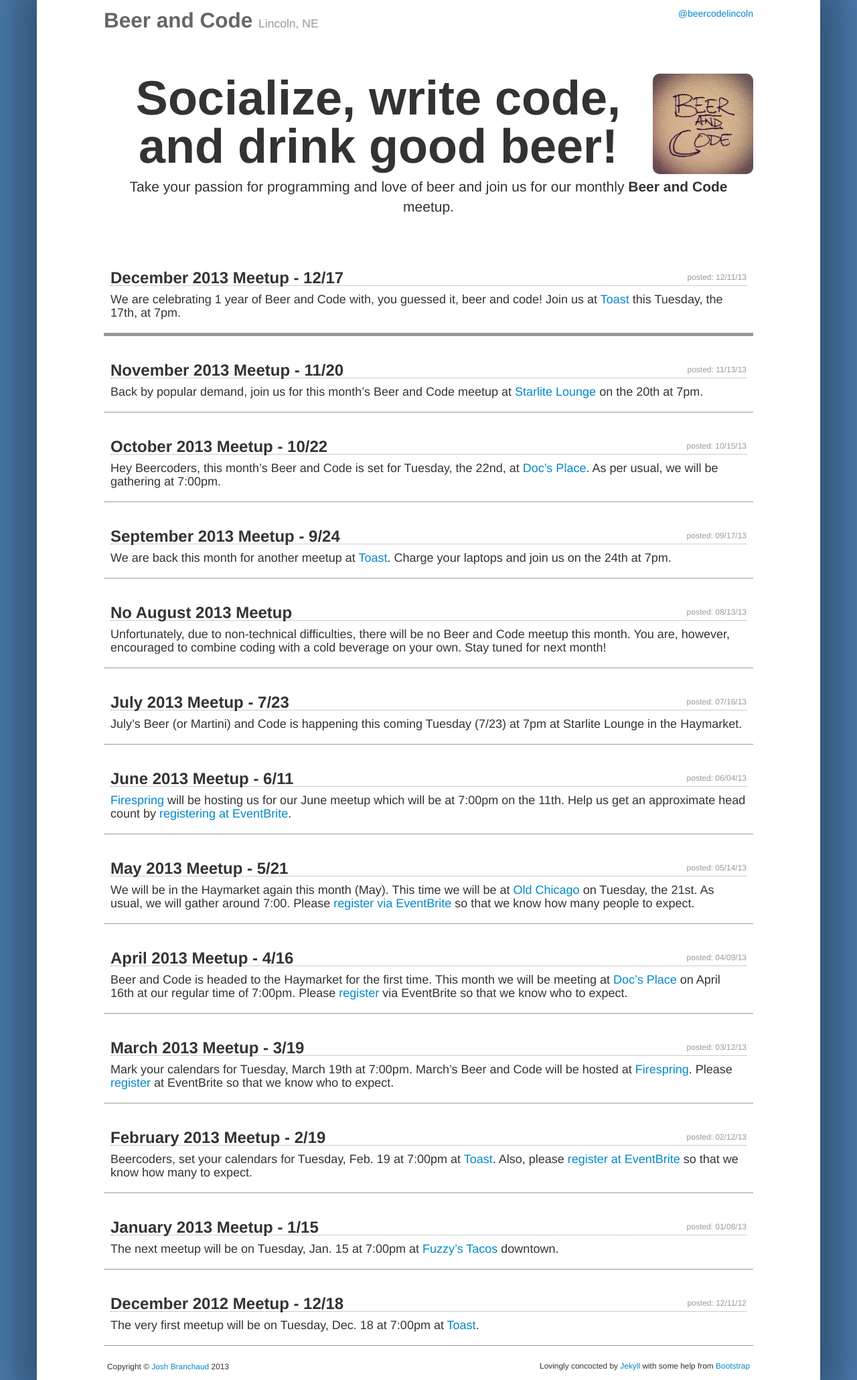
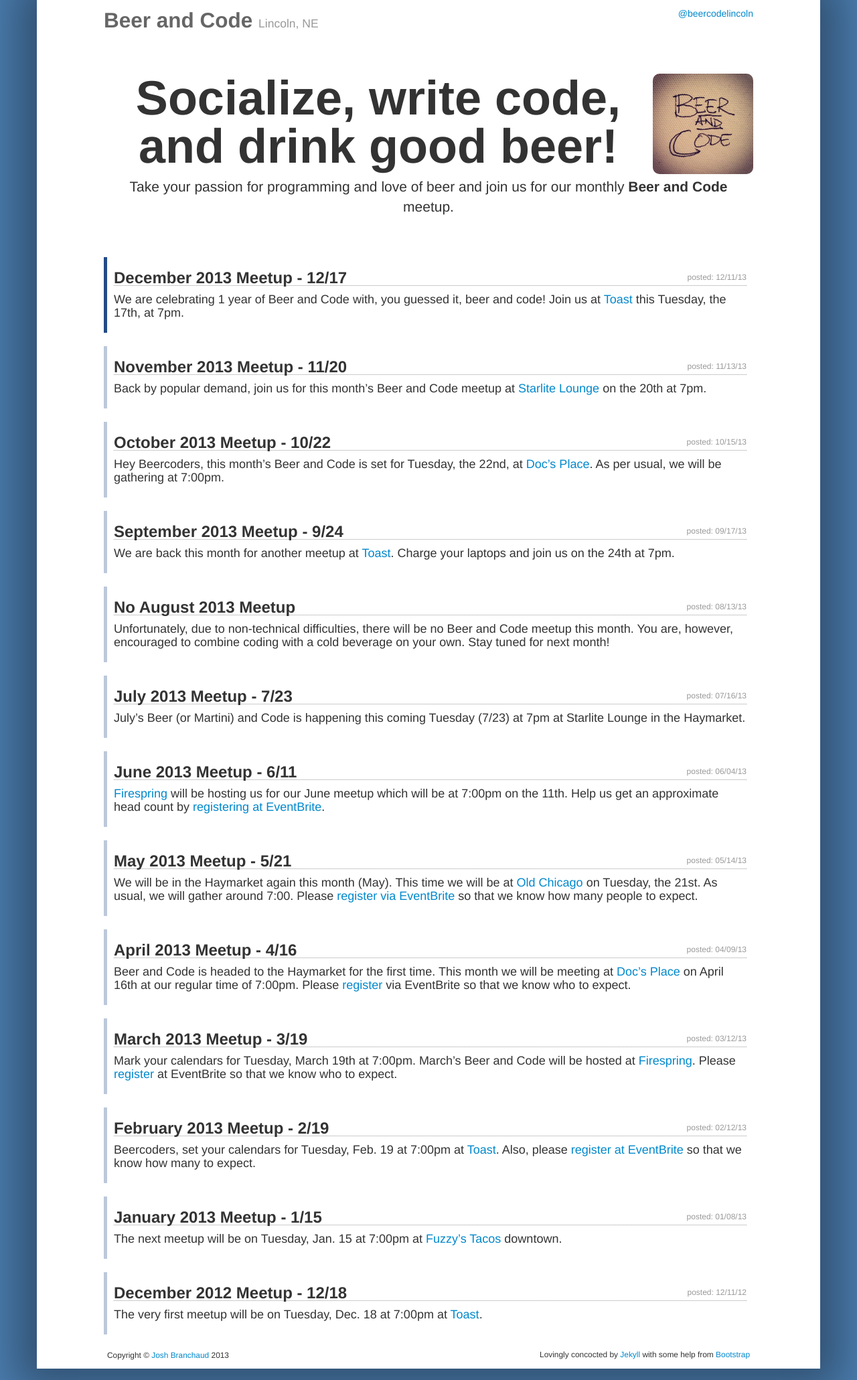
Before and after one commit to beercodelincoln/beercodelincoln.github.io, a Jekyll site: the page built from index.md, in a window 1280 px wide. Shown: the whole page at 67% size. Built offline with Jekyll 4.4.1, drawn with Linux system fonts in a browser that asks for light colours; nearby versions of some CDN libraries; library files that are not in the unit come from our copies.

Commit message:
Updating the styling of the posts listed on the index page to better mark the first as the current meetup.

```diff
--- a/css/styles.css
+++ b/css/styles.css
@@ -69,8 +69,8 @@ div.container header h2 {
 #posts ul li {
     margin-bottom: 20px;
     padding: 10px;
-    border-bottom: solid 1px #999;
+    border-left: solid 5px rgba(35,75,135,0.3);
 }
 #posts ul li:first-child {
-    border-bottom: solid 5px #999;
+    border-left: solid 5px rgba(35,75,135,1.0);
 }
```
